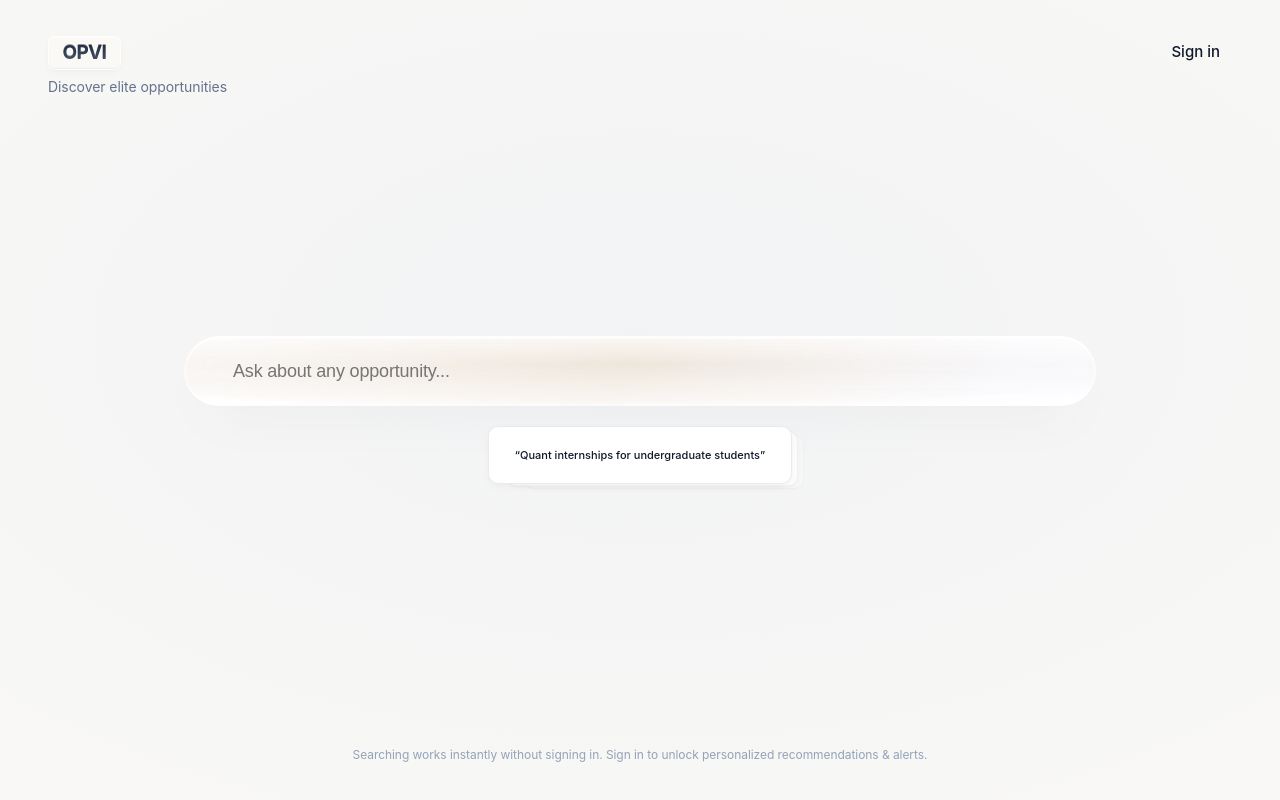
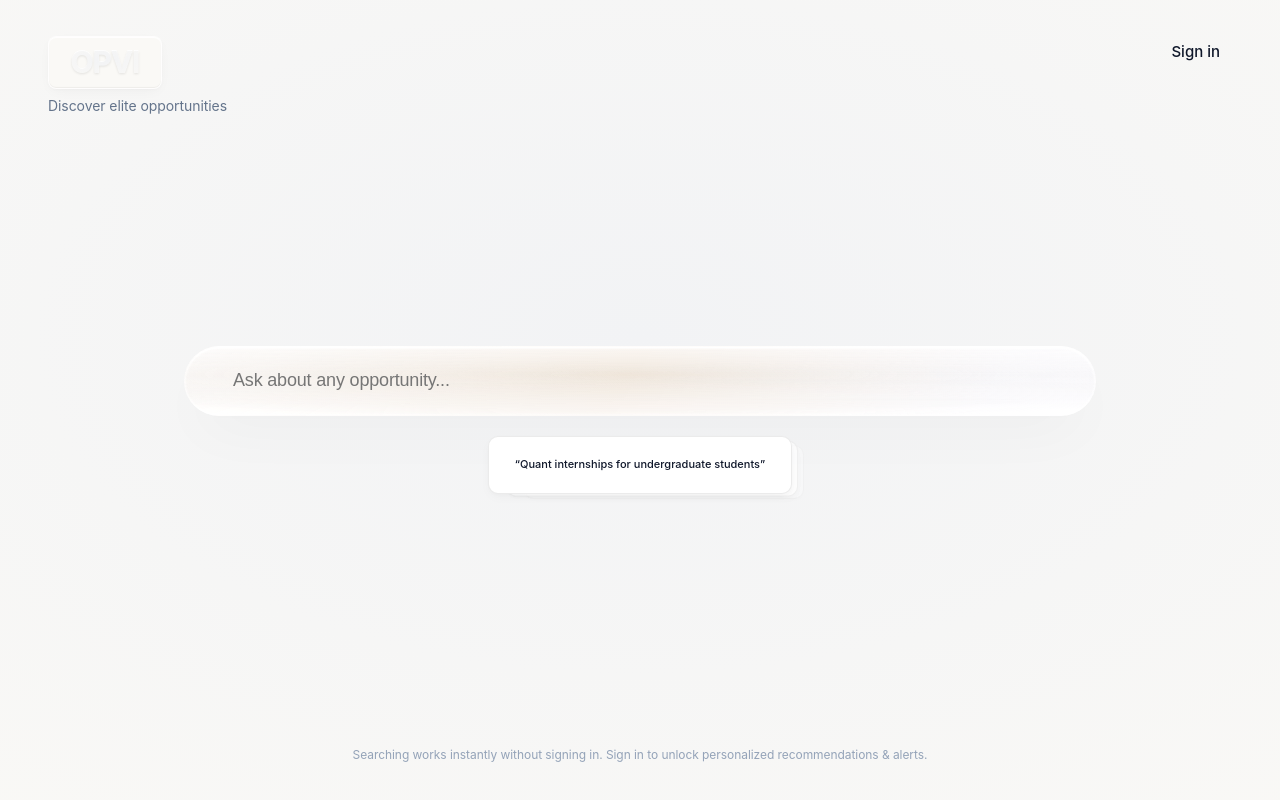
Before and after one commit to harsh-bitverse/Opvi, a Next.js app in the folder apps/web/: page / in a window 1280 px wide. Built offline with nearby package versions, Linux system fonts and the light colour scheme.

Commit message:
feat(web): Refine OPVI nameplate - +60% scale increase and true cut-through background typography engraving

```diff
--- a/apps/web/src/app/globals.css
+++ b/apps/web/src/app/globals.css
@@ -69,35 +69,35 @@ body {
   animation: blinkCaret 1s infinite;
 }
 
-/* Solid Precision-Machined Industrial Rectangular Nameplate (Ceramic / Matte Acrylic) */
+/* Solid Precision-Machined Industrial Rectangular Nameplate (+60% Scale Increase) */
 .opvi-machined-nameplate {
   display: inline-flex;
   align-items: center;
   justify-content: center;
-  padding: 0.4rem 0.85rem;
-  border-radius: 6px;
+  padding: 0.65rem 1.35rem;
+  border-radius: 8px;
   width: fit-content;
   background-color: var(--bg-canvas);
   border: 1px solid rgba(255, 255, 255, 0.75);
   box-shadow:
     inset 0 1px 1px rgba(255, 255, 255, 0.95),
     inset 0 -1px 1px rgba(0, 0, 0, 0.05),
-    0 3px 10px -2px rgba(0, 0, 0, 0.04),
+    0 4px 14px -3px rgba(0, 0, 0, 0.04),
     0 1px 3px rgba(0, 0, 0, 0.02);
   user-select: none;
 }
 
-/* CNC Laser-Machined Internal Fillet Typography */
+/* True Cut-Through Background Engraving (Exposes Canvas Color Beneath with Smooth Fillet Shadows) */
 .opvi-cnc-text {
-  font-size: 1.1875rem;
+  font-size: 1.875rem;
   font-weight: 700;
   letter-spacing: -0.04em;
   line-height: 1;
-  background-image: linear-gradient(180deg, #1e293b 0%, #334155 50%, #475569 100%);
+  background-image: radial-gradient(ellipse 95% 85% at 50% 42%, rgb(242, 243, 245) 0%, rgb(250, 249, 246) 100%);
   -webkit-background-clip: text;
   background-clip: text;
   -webkit-text-fill-color: transparent;
-  filter: drop-shadow(0 -0.5px 0.5px rgba(0, 0, 0, 0.4)) drop-shadow(0 0.5px 1px rgba(255, 255, 255, 0.95));
+  filter: drop-shadow(0 1px 1px rgba(0, 0, 0, 0.09)) drop-shadow(0 -0.5px 0.5px rgba(255, 255, 255, 0.95));
 }
 
 /* Non-linear organic energy flow keyframes */
```
